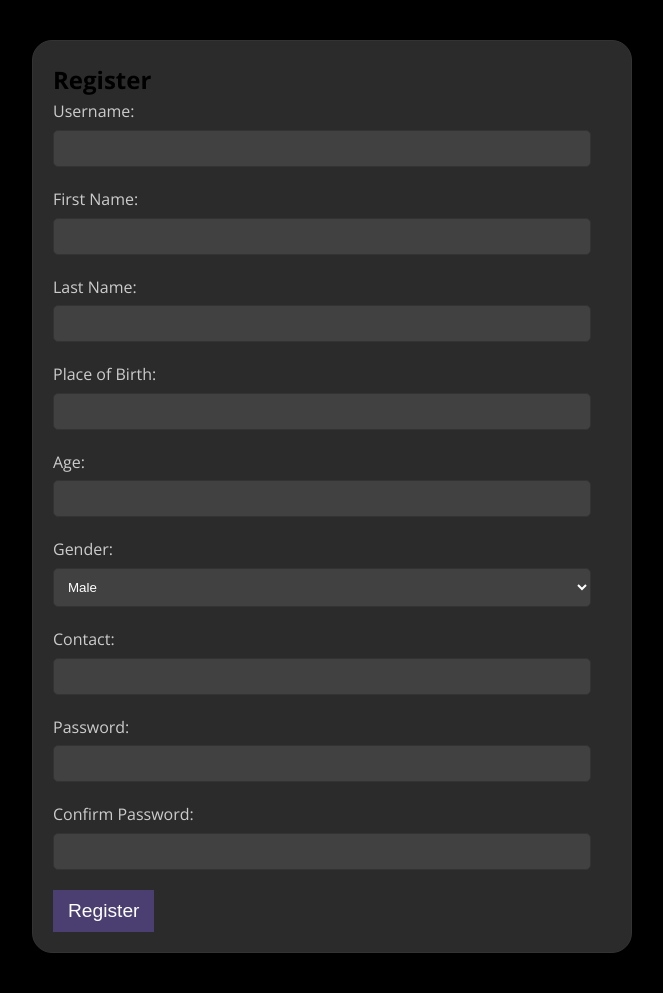
After one commit to Nimeesh-Patel/Estrolity, a PHP site: page /registration.html in a window 1280 px wide. The commit adds this page. Shown: the whole page, without its empty margins (308-971 px from the left). Run offline with PHP 8.4, Linux system fonts and the light colour scheme.

Commit message:
resgistration page

```diff
--- /dev/null
+++ b/registration.html
@@ -0,0 +1,57 @@
+<!DOCTYPE html>
+<html lang="en">
+<head>
+    <meta charset="UTF-8">
+    <meta name="viewport" content="width=device-width, initial-scale=1.0">
+    <title>Registration Page</title>
+    <link rel="stylesheet" href="styles.css"> <!-- Ensure the correct path to your CSS file -->
+</head>
+<body>
+    <div class="registration-container">
+        <h2>Register</h2>
+        <form action="/submit-registration" method="POST"> <!-- Update action with your backend endpoint -->
+            <div class="form-group">
+                <label for="username">Username:</label>
+                <input type="text" id="username" name="username" required>
+            </div>
+            <div class="form-group">
+                <label for="firstName">First Name:</label>
+                <input type="text" id="firstName" name="firstName" required>
+            </div>
+            <div class="form-group">
+                <label for="lastName">Last Name:</label>
+                <input type="text" id="lastName" name="lastName" required>
+            </div>
+            <div class="form-group">
+                <label for="placeOfBirth">Place of Birth:</label>
+                <input type="text" id="placeOfBirth" name="placeOfBirth" required>
+            </div>
+            <div class="form-group">
+                <label for="age">Age:</label>
+                <input type="number" id="age" name="age" required>
+            </div>
+            <div class="form-group">
+                <label for="gender">Gender:</label>
+                <select id="gender" name="gender">
+                    <option value="male">Male</option>
+                    <option value="female">Female</option>
+                    <option value="other">Other</option>
+                </select>
+            </div>
+            <div class="form-group">
+                <label for="contact">Contact:</label>
+                <input type="text" id="contact" name="contact" required>
+            </div>
+            <div class="form-group">
+                <label for="password">Password:</label>
+                <input type="password" id="password" name="password" required>
+            </div>
+            <div class="form-group">
+                <label for="confirmPassword">Confirm Password:</label>
+                <input type="password" id="confirmPassword" name="confirmPassword" required>
+            </div>
+            <button type="submit" class="btn">Register</button>
+        </form>
+    </div>
+</body>
+</html>
--- a/styles.css
+++ b/styles.css
@@ -111,61 +111,6 @@ section {
     color: #fff; /* Adjust text color for better contrast against the dark background */
 }
 
-/* .cards-container{
-
-    display: inline-block;
-    width: 600px;
-    height: 300px;
-    border-radius: 20px;
-    line-height: 1.5;
-    border: 10px;
-    border-color: white;
-    color: white;
-    text-align: center;
-    background-color:rgb(43, 43, 43);
-    padding: 15px;
-    margin :10px;
-    margin-bottom: 40px;
-}
-
-.cards-container:hover{
-    background-color: #38314f;
-}
-
-.cards-btn {
-    background-color: #4b3f72;
-    text-decoration: none;
-    color: #fff;
-    padding: 10px 15px;
-    border: none;
-    cursor: pointer;
-    font-size: 1.2em;
-    transition: background-color 0.3s, transform 0.3s;
-    height: 46px;
-    width: 120px;
-    border-radius: 5px;
-    font-size:22px;
-    padding:15px;
-}
-.cards-next{
-    text-align: center;
-}
-.cards-btn:hover {
-   background-color: #3a2d56;
-   transform: translateY(-2px);
-}
-
-.cards-heading{
-    color: white;
-    font-family:"Open sans";
-    line-height: 1.6;
-    text-align: center;
-    font-size: 46px;
-    padding-top: 30px;
-    padding-bottom: 10px;
-    margin-bottom: 40px;
-} */
-
 .cards-wrapper {
     display: flex;
     flex-direction: column;
@@ -199,7 +144,73 @@ section {
     background-color: #38314f;
 }
 
+/* Form Css */
+/* Form Styling */
+.form-group {
+    margin-bottom: 20px;
+    text-align: left;
+}
 
+.form-group label {
+    display: block;
+    margin-bottom: 5px;
+    color: #ccc; /* Lighter color for readability */
+    font-size: 1rem;
+}
+
+.form-group input[type="text"],
+.form-group input[type="number"],
+.form-group input[type="password"],
+.form-group select,
+.form-group input[type="date"] {
+    width: calc(100% - 20px); /* Full width minus padding */
+    padding: 10px;
+    margin: 0 auto; /* Centering input */
+    border-radius: 5px;
+    border: 1px solid #333; /* Subtle border */
+    background-color: rgba(255, 255, 255, 0.1); /* Slight transparency */
+    color: #fff; /* White text color for contrast */
+    outline: none; /* Remove default focus outline */
+}
+
+.form-group input[type="text"]:focus,
+.form-group input[type="number"]:focus,
+.form-group input[type="password"]:focus,
+.form-group select:focus,
+.form-group input[type="date"]:focus {
+    border-color: #4b3f72; /* Mystical purple border on focus */
+}
+
+/* Styling for the form's submit button */
+.form-group button[type="submit"],
+.form-group input[type="submit"] {
+    background-color: #4b3f72; /* Mystical purple */
+    color: #fff;
+    padding: 10px 15px;
+    border: none;
+    cursor: pointer;
+    font-size: 1.2em;
+    transition: background-color 0.3s, transform 0.3s;
+    display: block; /* Ensure it occupies its own line */
+    width: auto; /* Adjust width as needed */
+    margin: 0 auto; /* Center button */
+}
+
+.form-group button[type="submit"]:hover,
+.form-group input[type="submit"]:hover {
+    background-color: #3a2d56; /* Darker purple on hover */
+    transform: translateY(-2px); /* Slight lift effect */
+}
+
+/* Container for the registration form to align with the overall design */
+.registration-container {
+    max-width: 600px;
+    padding: 20px;
+    margin: 40px auto; /* Center the container with more vertical space */
+    background-color: rgb(43, 43, 43); /* Harmonize with cards */
+    border-radius: 20px; /* Consistent with card style */
+    border: 1px solid #333; /* Subtle border */
+}
 
 /* Typography */
 h1 {
```
Also changed, not shown: video-demo.html (+20 -13 lines).
